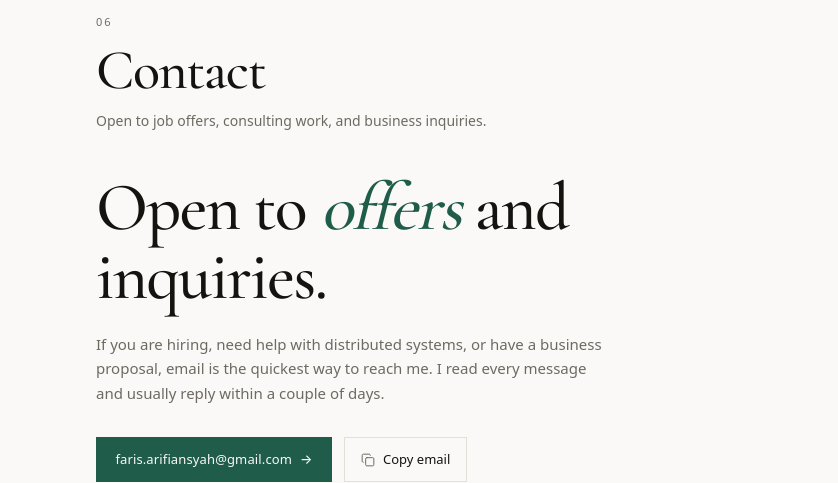
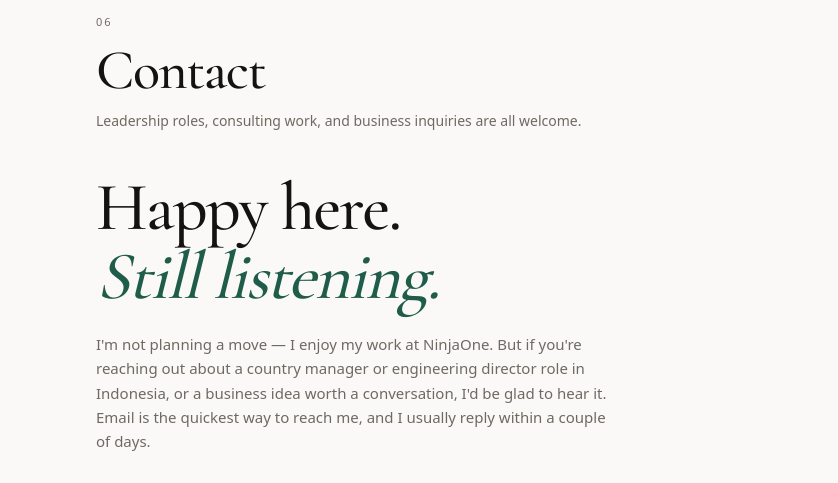
Before and after one commit to faris-id/faris-id.github.io, an Astro site: page / in a window 1280 px wide. Shown: the part 6300-6783 px from the top of the page, 0-838 px from the left. Built offline with nearby package versions, Linux system fonts and the light colour scheme; Astro itself is replaced by a stand-in of ours.

Commit message:
Reframe contact as happy but listening, without sounding job-seeking

```diff
--- a/src/components/Contact.astro
+++ b/src/components/Contact.astro
@@ -12,18 +12,19 @@ const elsewhere = socials.filter((social) => social.icon !== 'mail');
     <SectionHeader
       number="06"
       title="Contact"
-      description="Open to job offers, consulting work, and business inquiries."
+      description="Leadership roles, consulting work, and business inquiries are all welcome."
     />
 
     <div class="mt-10 grid gap-12 md:grid-cols-12 md:gap-8">
       <div class="md:col-span-7" data-reveal>
-        <p class="font-serif text-[2.75rem] font-medium leading-[1.02] tracking-tight text-ink md:text-[4.25rem]">
-          Open to <em class="text-accent">offers</em> and inquiries.
+        <p class="font-serif text-[2.75rem] font-medium leading-[1.02] tracking-tight text-balance text-ink md:text-[4.25rem]">
+          Happy here. <em class="text-accent">Still listening.</em>
         </p>
         <p class="mt-5 max-w-lg text-[0.9375rem] leading-relaxed text-muted">
-          If you are hiring, need help with distributed systems, or have a business proposal,
-          email is the quickest way to reach me. I read every message and usually reply within a
-          couple of days.
+          I'm not planning a move — I enjoy my work at NinjaOne. But if you're reaching out
+          about a country manager or engineering director role in Indonesia, or a business idea
+          worth a conversation, I'd be glad to hear it. Email is the quickest way to reach me, and
+          I usually reply within a couple of days.
         </p>
 
         <div class="mt-8 flex flex-wrap items-center gap-3">
```
